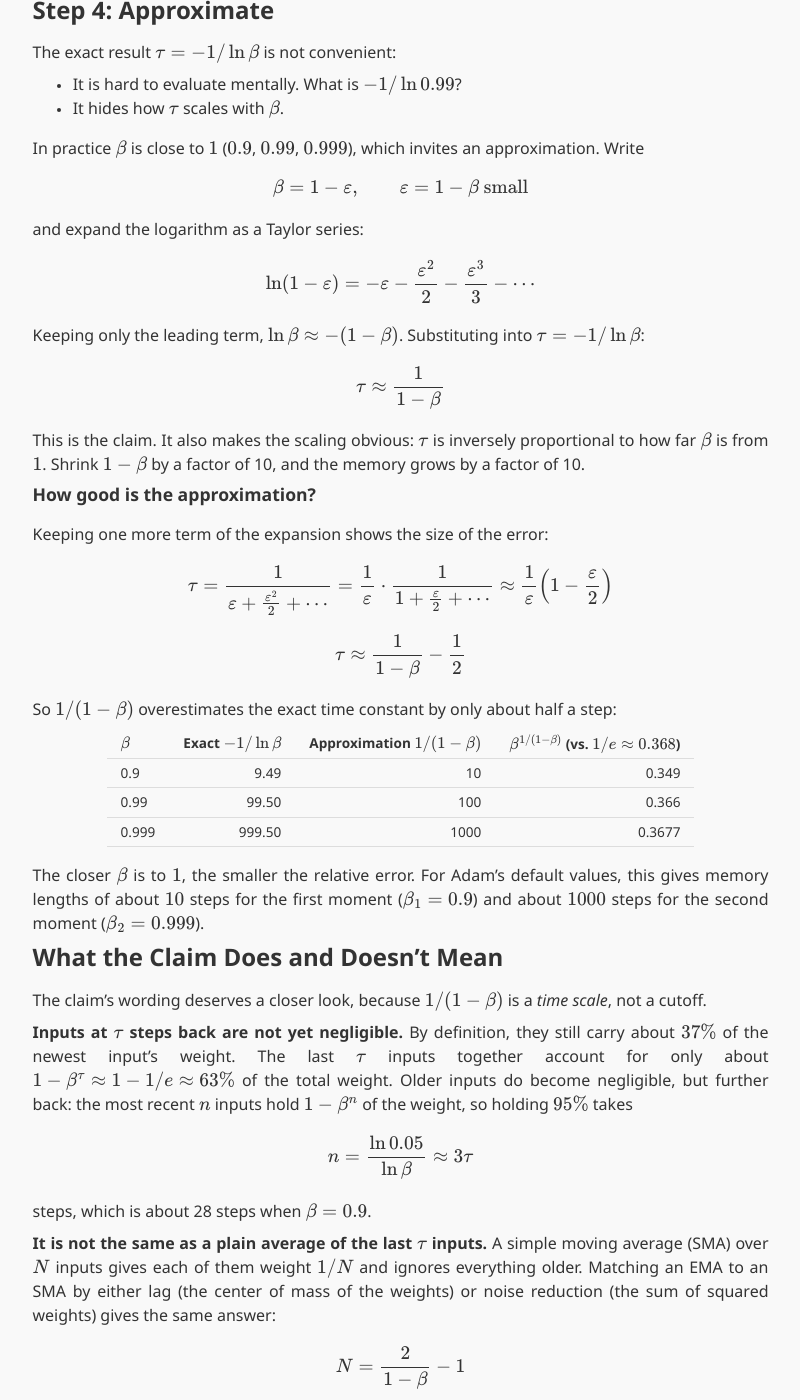
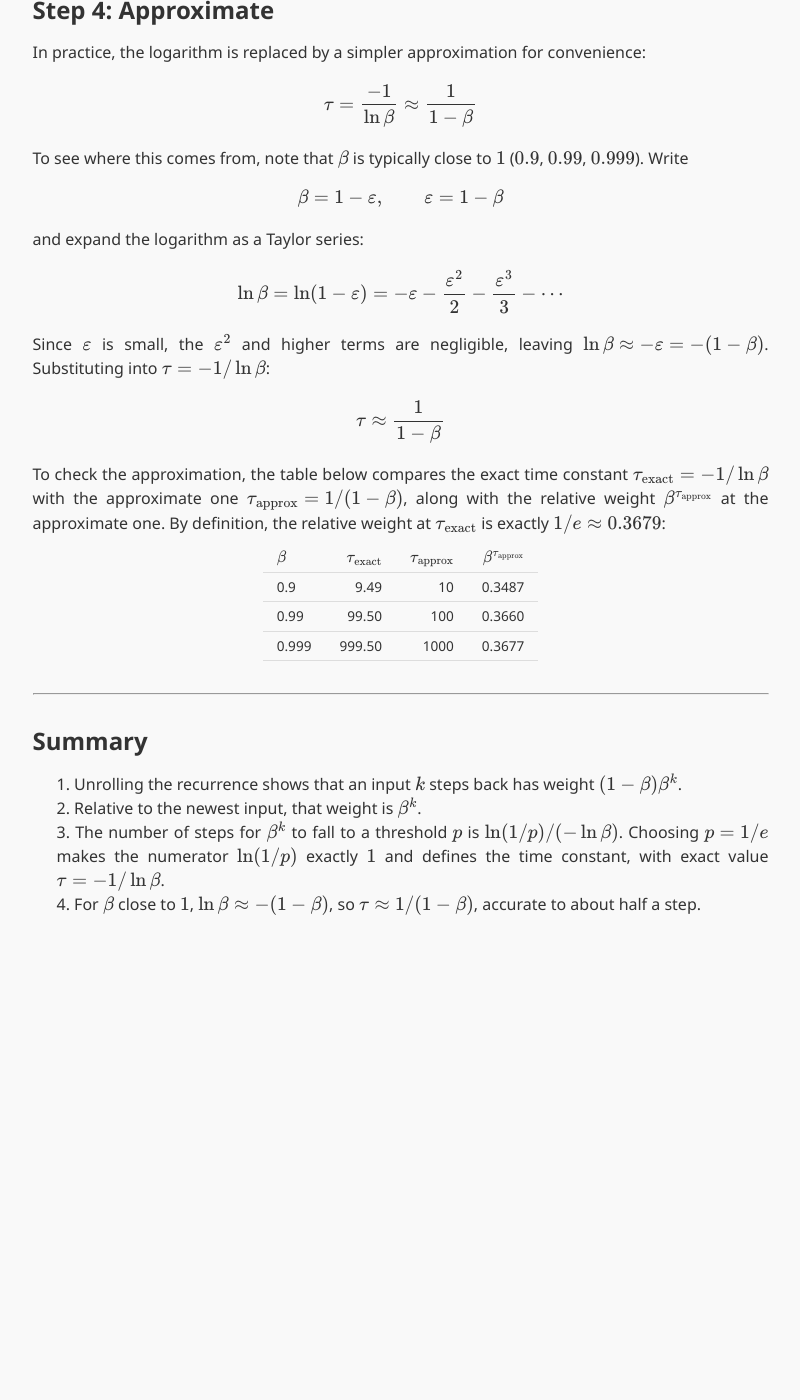
Before and after one commit to wyatthoho/wyatthoho.github.io, a Jekyll site: the page built from _ml_notes/deriving-effective-memory-length.md, in a window 1280 px wide and 1400 px high, scrolled down 2138 px. Shown: the whole window, without its empty margins (232-1032 px from the left). Built offline with Jekyll 4.4.1, drawn with Linux system fonts in a browser that asks for light colours; after the commit the page ends 3102 px from its top, so only the background shows below that; some of the changed text lies outside the part shown.

Commit message:
Streamline Step 4 of memory-length note and drop the claim-interpretation section
State the approximation up front, then derive it with the truncation
step made explicit. Recast the accuracy table with tau_exact, tau_approx,
and the relative weight at tau_approx to four decimals.

Co-Authored-By: Claude Opus 5.5 <noreply@anthropic.com>

```diff
--- a/_ml_notes/deriving-effective-memory-length.md
+++ b/_ml_notes/deriving-effective-memory-length.md
@@ -74,60 +74,29 @@ Since $0<\beta<1$, $\ln\beta$ is negative and $\tau$ is positive.
 
 ## Step 4: Approximate
 
-The exact result $\tau = -1/\ln\beta$ is not convenient:
+In practice, the logarithm is replaced by a simpler approximation for convenience:
 
-- It is hard to evaluate mentally. What is $-1/\ln 0.99$?
-- It hides how $\tau$ scales with $\beta$.
+$$\begin{equation} \tau = \frac{-1}{\ln\beta} \approx \frac{1}{1-\beta} \end{equation}$$
 
-In practice $\beta$ is close to $1$ ($0.9$, $0.99$, $0.999$), which invites an approximation. Write
+To see where this comes from, note that $\beta$ is typically close to $1$ ($0.9$, $0.99$, $0.999$). Write
 
-$$\beta = 1-\varepsilon, \qquad \varepsilon = 1-\beta \text{ small}$$
+$$\beta = 1-\varepsilon, \qquad \varepsilon = 1-\beta$$
 
 and expand the logarithm as a Taylor series:
 
-$$\begin{equation} \ln(1-\varepsilon) = -\varepsilon - \frac{\varepsilon^2}{2} - \frac{\varepsilon^3}{3} - \cdots \end{equation}$$
+$$\begin{equation} \ln\beta = \ln(1-\varepsilon) = -\varepsilon - \frac{\varepsilon^2}{2} - \frac{\varepsilon^3}{3} - \cdots \end{equation}$$
 
-Keeping only the leading term, $\ln\beta \approx -(1-\beta)$. Substituting into $\tau = -1/\ln\beta$:
+Since $\varepsilon$ is small, the $\varepsilon^2$ and higher terms are negligible, leaving $\ln\beta \approx -\varepsilon = -(1-\beta)$. Substituting into $\tau = -1/\ln\beta$:
 
 $$\begin{equation} \tau \approx \frac{1}{1-\beta} \end{equation}$$
 
-This is the claim. It also makes the scaling obvious: $\tau$ is inversely proportional to how far $\beta$ is from $1$. Shrink $1-\beta$ by a factor of 10, and the memory grows by a factor of 10.
+To check the approximation, the table below compares the exact time constant $\tau_{\text{exact}} = -1/\ln\beta$ with the approximate one $\tau_{\text{approx}} = 1/(1-\beta)$, along with the relative weight $\beta^{\tau_{\text{approx}}}$ at the approximate one. By definition, the relative weight at $\tau_{\text{exact}}$ is exactly $1/e \approx 0.3679$:
 
-### How good is the approximation?
-
-Keeping one more term of the expansion shows the size of the error:
-
-$$\tau = \frac{1}{\varepsilon + \frac{\varepsilon^2}{2} + \cdots} = \frac{1}{\varepsilon}\cdot\frac{1}{1+\frac{\varepsilon}{2}+\cdots} \approx \frac{1}{\varepsilon}\left(1-\frac{\varepsilon}{2}\right)$$
-
-$$\begin{equation} \tau \approx \frac{1}{1-\beta} - \frac{1}{2} \end{equation}$$
-
-So $1/(1-\beta)$ overestimates the exact time constant by only about half a step:
-
-| $\beta$ | Exact $-1/\ln\beta$ | Approximation $1/(1-\beta)$ | $\beta^{1/(1-\beta)}$ (vs. $1/e\approx 0.368$) |
+| $\beta$ | $\tau_{\text{exact}}$ | $\tau_{\text{approx}}$ | $\beta^{\tau_{\text{approx}}}$ |
 |---|---|---|---|
-| 0.9 | 9.49 | 10 | 0.349 |
-| 0.99 | 99.50 | 100 | 0.366 |
+| 0.9 | 9.49 | 10 | 0.3487 |
+| 0.99 | 99.50 | 100 | 0.3660 |
 | 0.999 | 999.50 | 1000 | 0.3677 |
-
-The closer $\beta$ is to $1$, the smaller the relative error. For Adam's default values, this gives memory lengths of about $10$ steps for the first moment ($\beta_1=0.9$) and about $1000$ steps for the second moment ($\beta_2=0.999$).
-
-## What the Claim Does and Doesn't Mean
-
-The claim's wording deserves a closer look, because $1/(1-\beta)$ is a *time scale*, not a cutoff.
-
-**Inputs at $\tau$ steps back are not yet negligible.** By definition, they still carry about $37\%$ of the newest input's weight. The last $\tau$ inputs together account for only about $1-\beta^{\tau} \approx 1-1/e \approx 63\%$ of the total weight. Older inputs do become negligible, but further back: the most recent $n$ inputs hold $1-\beta^n$ of the weight, so holding $95\%$ takes
-
-$$n = \frac{\ln 0.05}{\ln\beta} \approx 3\tau$$
-
-steps, which is about 28 steps when $\beta=0.9$.
-
-**It is not the same as a plain average of the last $\tau$ inputs.** A simple moving average (SMA) over $N$ inputs gives each of them weight $1/N$ and ignores everything older. Matching an EMA to an SMA by either lag (the center of mass of the weights) or noise reduction (the sum of squared weights) gives the same answer:
-
-$$\begin{equation} N = \frac{2}{1-\beta} - 1 \end{equation}$$
-
-For $\beta=0.9$, that is $N=19$, not $10$. The EMA lags the input by $\beta/(1-\beta) = 9$ steps on average, while a 10-step SMA lags by only $4.5$.
-
-So the accurate reading of the claim is: **the EMA's memory has a time scale of about $1/(1-\beta)$ steps**, meaning inputs that far back have decayed to about $1/e$ of the newest input's weight. It is a quick, reliable way to judge orders of magnitude ($\beta = 0.9, 0.99, 0.999 \to$ roughly $10, 100, 1000$ steps), not a statement that the EMA averages exactly that many inputs.
 
 ---
 
```
